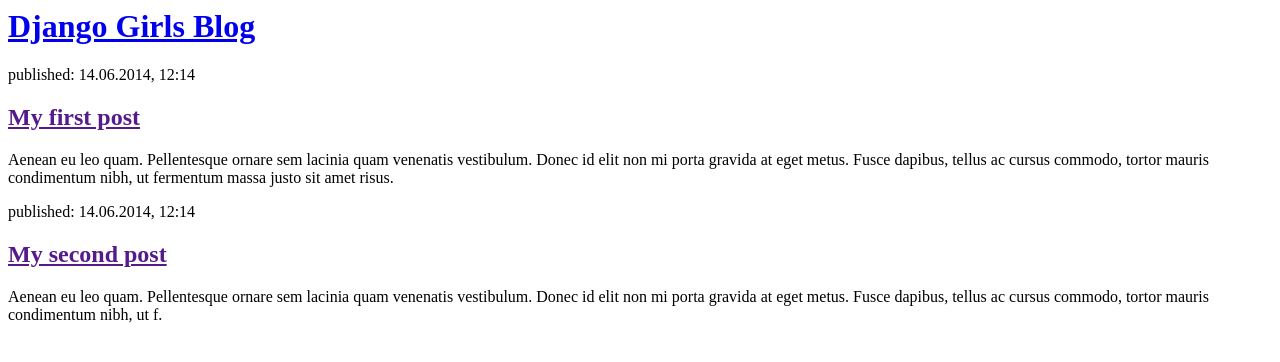
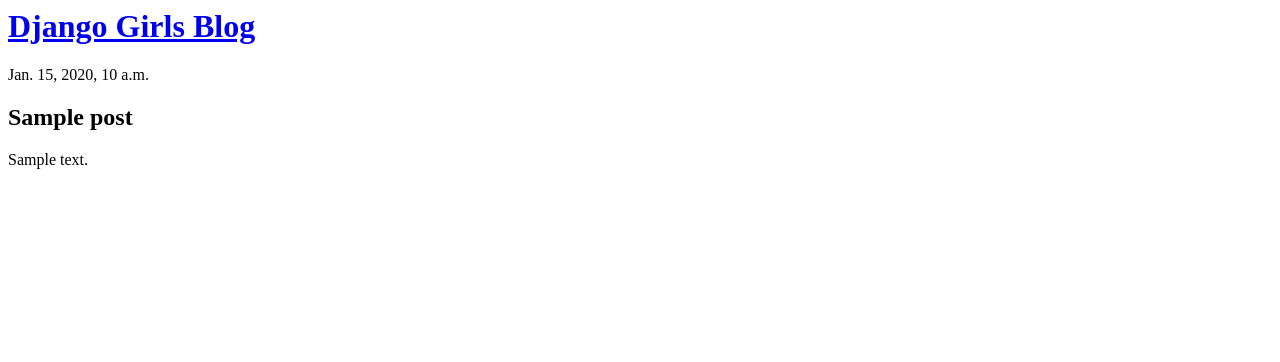
Before and after one commit to zholdykhairovaDanagul/django, a Django app: template blog/templates/blog/post_list.html in a window 1280 px wide. Shown: the top 362 px of the page. Run offline with Django 3.2, Linux system fonts and the light colour scheme; the template is opened without the code that fills it: values that come from a table or form of the project are taken from there, others are empty; tables that the repository leaves empty hold one stand-in row (values such as "Sample post").

Commit message:
Added view and template for detailed blog post as well as CSS for the site.

```diff
--- /dev/null
+++ b/blog/templates/blog/base.html
@@ -0,0 +1,13 @@
+<body>
+    <div class="page-header">
+        <h1><a href="/">Django Girls Blog</a></h1>
+    </div>
+    <div class="content container">
+        <div class="row">
+            <div class="col-md-8">
+            {% block content %}
+            {% endblock %}
+            </div>
+        </div>
+    </div>
+</body>
--- a/blog/templates/blog/post_list.html
+++ b/blog/templates/blog/post_list.html
@@ -1,22 +1,13 @@
-<html>
-    <head>
-        <title>Django Girls blog</title>
-    </head>
-    <body>
-        <div>
-            <h1><a href="/">Django Girls Blog</a></h1>
-        </div>
+{% extends 'blog/base.html' %}
 
-        <div>
-            <p>published: 14.06.2014, 12:14</p>
-            <h2><a href="">My first post</a></h2>
-            <p>Aenean eu leo quam. Pellentesque ornare sem lacinia quam venenatis vestibulum. Donec id elit non mi porta gravida at eget metus. Fusce dapibus, tellus ac cursus commodo, tortor mauris condimentum nibh, ut fermentum massa justo sit amet risus.</p>
-        </div>
-
-        <div>
-            <p>published: 14.06.2014, 12:14</p>
-            <h2><a href="">My second post</a></h2>
-            <p>Aenean eu leo quam. Pellentesque ornare sem lacinia quam venenatis vestibulum. Donec id elit non mi porta gravida at eget metus. Fusce dapibus, tellus ac cursus commodo, tortor mauris condimentum nibh, ut f.</p>
-        </div>
-    </body>
-</html>
+{% block content %}
+    <div class="post">
+        {% if post.published_date %}
+            <div class="date">
+                {{ post.published_date }}
+            </div>
+        {% endif %}
+        <h2>{{ post.title }}</h2>
+        <p>{{ post.text|linebreaksbr }}</p>
+    </div>
+{% endblock %}
--- a/blog/urls.py
+++ b/blog/urls.py
@@ -1,5 +1,7 @@
 from django.urls import path
 from . import views
+
 urlpatterns = [
     path('', views.post_list, name='post_list'),
+    path('post/<int:pk>/', views.post_detail, name='post_detail'),
 ]
```
Also changed, not shown: blog/views.py (+8 -2 lines).
